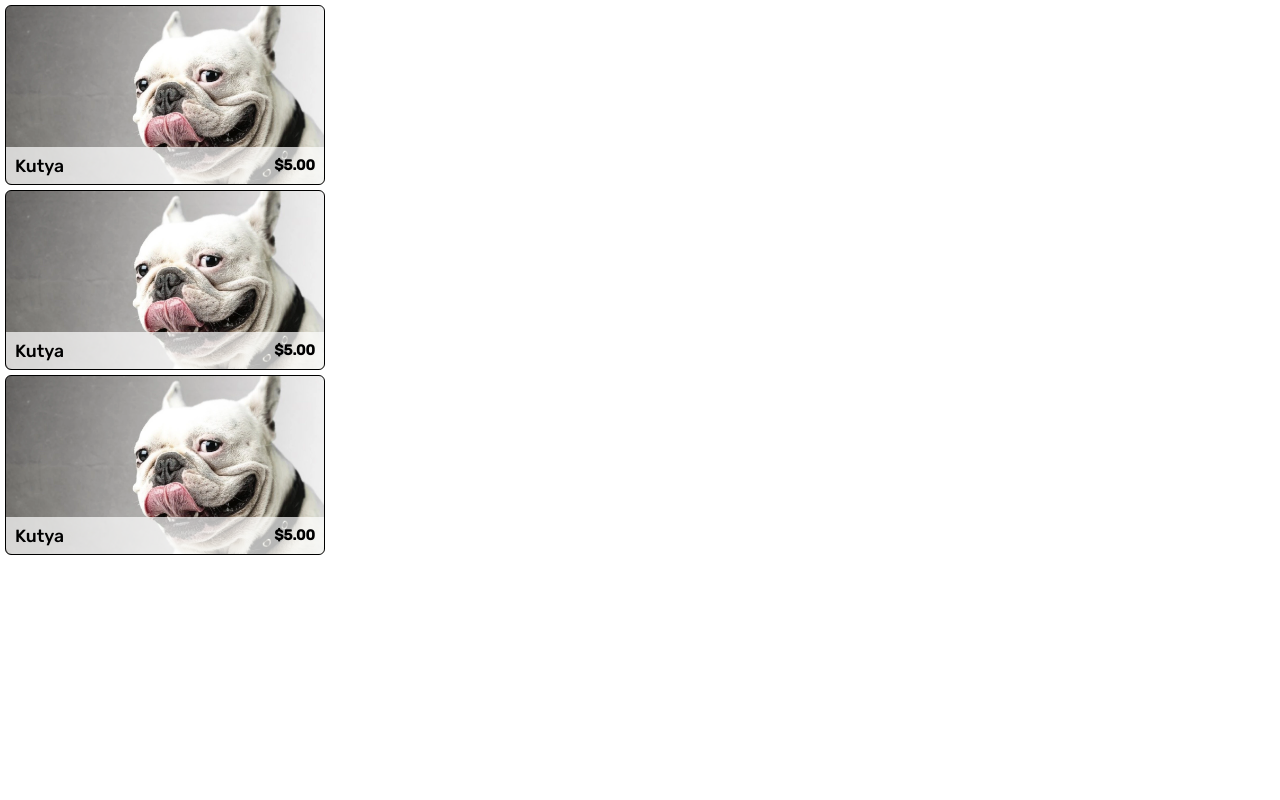
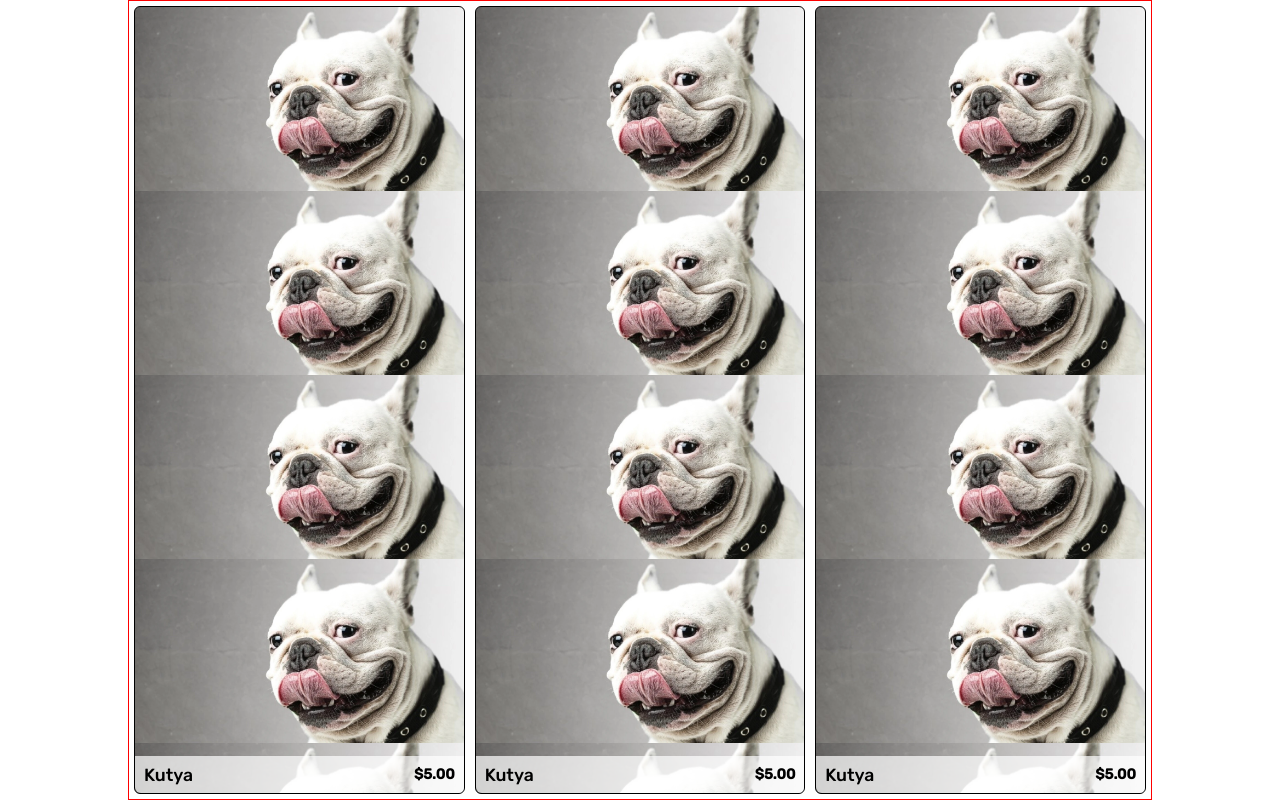
Before and after one commit to 0324bence/portfolio-example, a SvelteKit app: page /Gallery in a window 1280 px wide. Built offline with nearby package versions, Linux system fonts and the light colour scheme; a web font is replaced by a local one.

Commit message:
Starting Képvásárlás page

```diff
--- a/src/components/Gallery/Card.svelte
+++ b/src/components/Gallery/Card.svelte
@@ -32,10 +32,10 @@
 
     .card{
         min-width: 18em;
-        max-width: 20em;
+        max-width: 22em;
         aspect-ratio: 16/9;
         display: flex;
-        background-size: 100%;
+        background-size: contain;
         margin: 5px;
         border-radius: 6px;
         border: solid 1px black;
--- a/src/routes/Gallery/+page.svelte
+++ b/src/routes/Gallery/+page.svelte
@@ -4,7 +4,25 @@
 
 </script>
 
+<div class="body">
+    {#each Array.from(Array(3).keys()) as _}
+        <Card image="0001" title="Kutya" price="$5.00"/>
+    {/each}
 
-<Card image="0001" title="Kutya" price="$5.00"/>
-<Card image="0001" title="Kutya" price="$5.00"/>
-<Card image="0001" title="Kutya" price="$5.00"/>
+
+</div>
+
+
+
+
+<style lang="scss">
+    .body{
+        display: flex;
+        border: red solid 1px;
+        width: 80vw;
+        height: 100vh;
+        margin-left: auto;
+        margin-right: auto
+    }
+
+</style>
```
